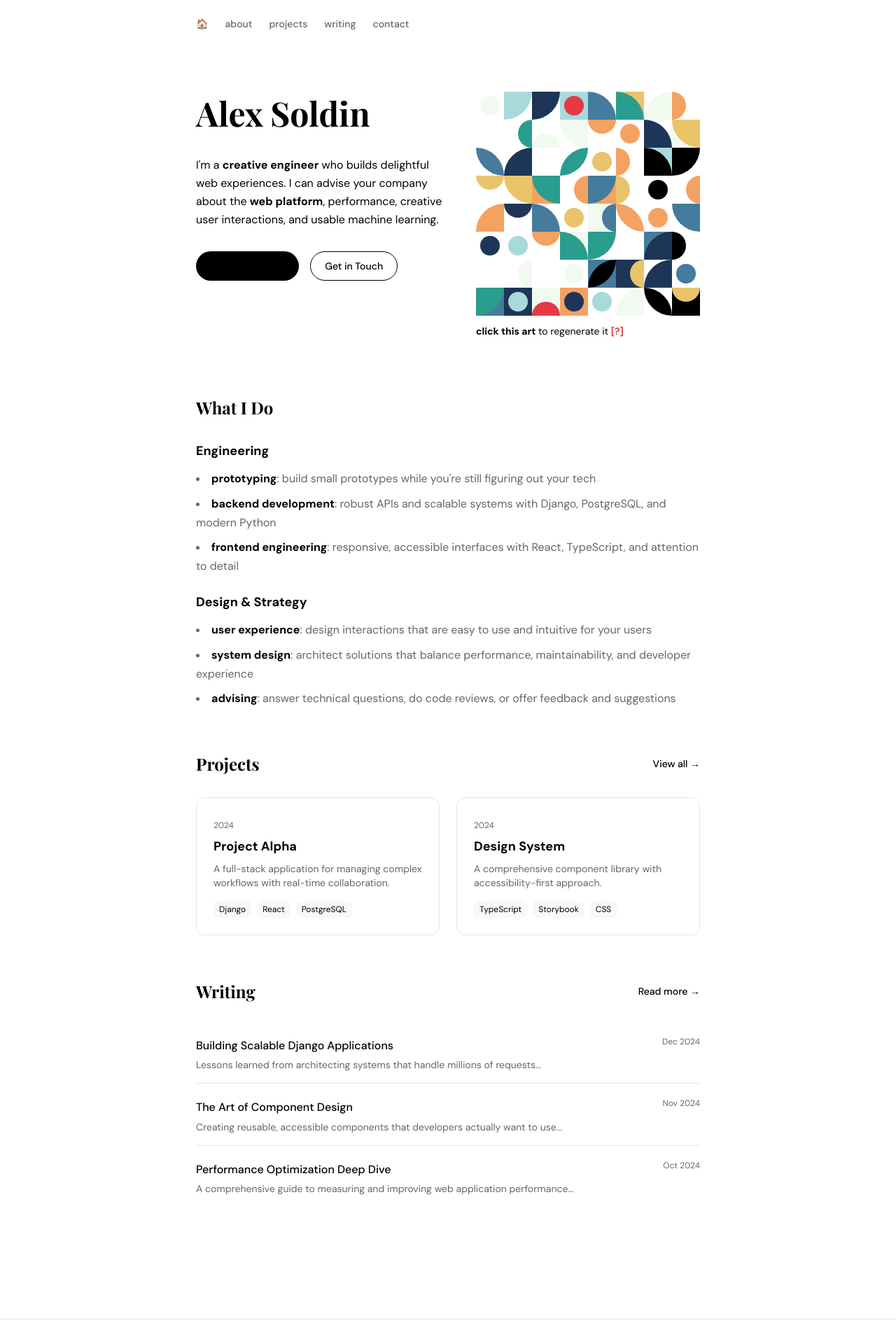
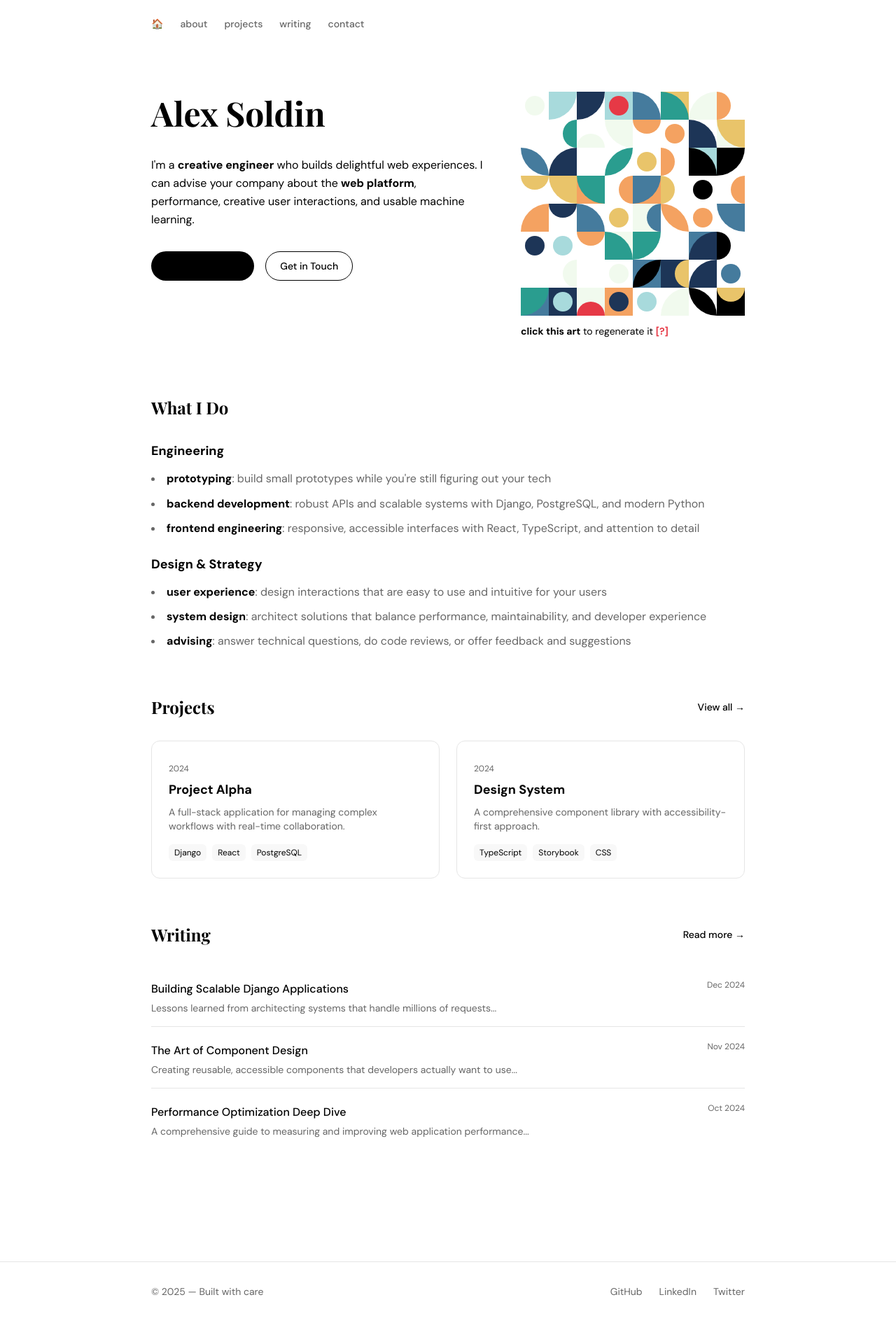
Before and after one commit to AlexSoldin/portfolio, a Next.js app: page / in a window 1280 px wide. Shown: the top 1920 px of the page at 70% size. After the commit the page ends 1887 px from the top, so only its background shows below. Built offline with nearby package versions, Linux system fonts and the light colour scheme; a web font is replaced by a local one.

Commit message:
style: widen page layout from 768px to 896px

```diff
--- a/src/app/about/page.tsx
+++ b/src/app/about/page.tsx
@@ -9,7 +9,7 @@ export const metadata: Metadata = {
 
 export default function AboutPage() {
   return (
-    <div className="max-w-3xl mx-auto px-6 py-16">
+    <div className="max-w-4xl mx-auto px-6 py-16">
       <PageHeader title="About Me" subtitle="Engineer, designer, and lifelong learner." />
 
       <div className="prose max-w-none">
--- a/src/app/contact/page.tsx
+++ b/src/app/contact/page.tsx
@@ -60,7 +60,7 @@ const contactMethods = [
 
 export default function ContactPage() {
   return (
-    <div className="max-w-3xl mx-auto px-6 py-16">
+    <div className="max-w-4xl mx-auto px-6 py-16">
       <section className="flex flex-col lg:flex-row items-start gap-12 mb-16">
         <div className="flex-1 order-2 lg:order-1">
           <PageHeader
--- a/src/app/page.tsx
+++ b/src/app/page.tsx
@@ -4,7 +4,7 @@ import Link from "next/link";
 
 export default function Home() {
   return (
-    <div className="max-w-3xl mx-auto px-6 py-16">
+    <div className="max-w-4xl mx-auto px-6 py-16">
       {/* Hero Section */}
       <section className="flex flex-col lg:flex-row items-start gap-12 mb-20">
         <div className="flex-1 order-2 lg:order-1 animate-fade-in">
--- a/src/app/projects/page.tsx
+++ b/src/app/projects/page.tsx
@@ -74,7 +74,7 @@ export default function ProjectsPage() {
   const otherProjects = projects.filter((p) => !p.featured);
 
   return (
-    <div className="max-w-3xl mx-auto px-6 py-16">
+    <div className="max-w-4xl mx-auto px-6 py-16">
       <PageHeader
         title="Projects"
         subtitle="A collection of things I've built. From production applications to creative experiments, each project represents a problem I found interesting."
--- a/src/app/writing/page.tsx
+++ b/src/app/writing/page.tsx
@@ -68,7 +68,7 @@ const categories = ["All", ...new Set(posts.map((p) => p.category))];
 
 export default function WritingPage() {
   return (
-    <div className="max-w-3xl mx-auto px-6 py-16">
+    <div className="max-w-4xl mx-auto px-6 py-16">
       <PageHeader
         title="Writing"
         subtitle="Thoughts on software engineering, design patterns, and building products. I write about things I've learned, often the hard way."
--- a/src/components/Footer.tsx
+++ b/src/components/Footer.tsx
@@ -1,7 +1,7 @@
 export default function Footer() {
   return (
     <footer className="border-t border-[var(--border)] mt-24">
-      <div className="max-w-3xl mx-auto px-6 py-8">
+      <div className="max-w-4xl mx-auto px-6 py-8">
         <div className="flex flex-col sm:flex-row items-center justify-between gap-4 text-sm text-[var(--muted)]">
           <p>© {new Date().getFullYear()} — Built with care</p>
           <div className="flex items-center gap-6">
--- a/src/components/Header.tsx
+++ b/src/components/Header.tsx
@@ -16,7 +16,7 @@ export default function Header() {
 
   return (
     <header className="sticky top-0 z-50 bg-[var(--background)]">
-      <nav className="max-w-3xl mx-auto px-6 py-5">
+      <nav className="max-w-4xl mx-auto px-6 py-5">
         <ul className="flex items-center gap-6 flex-wrap">
           {navItems.map((item) => {
             const isActive = pathname === item.href;
```
